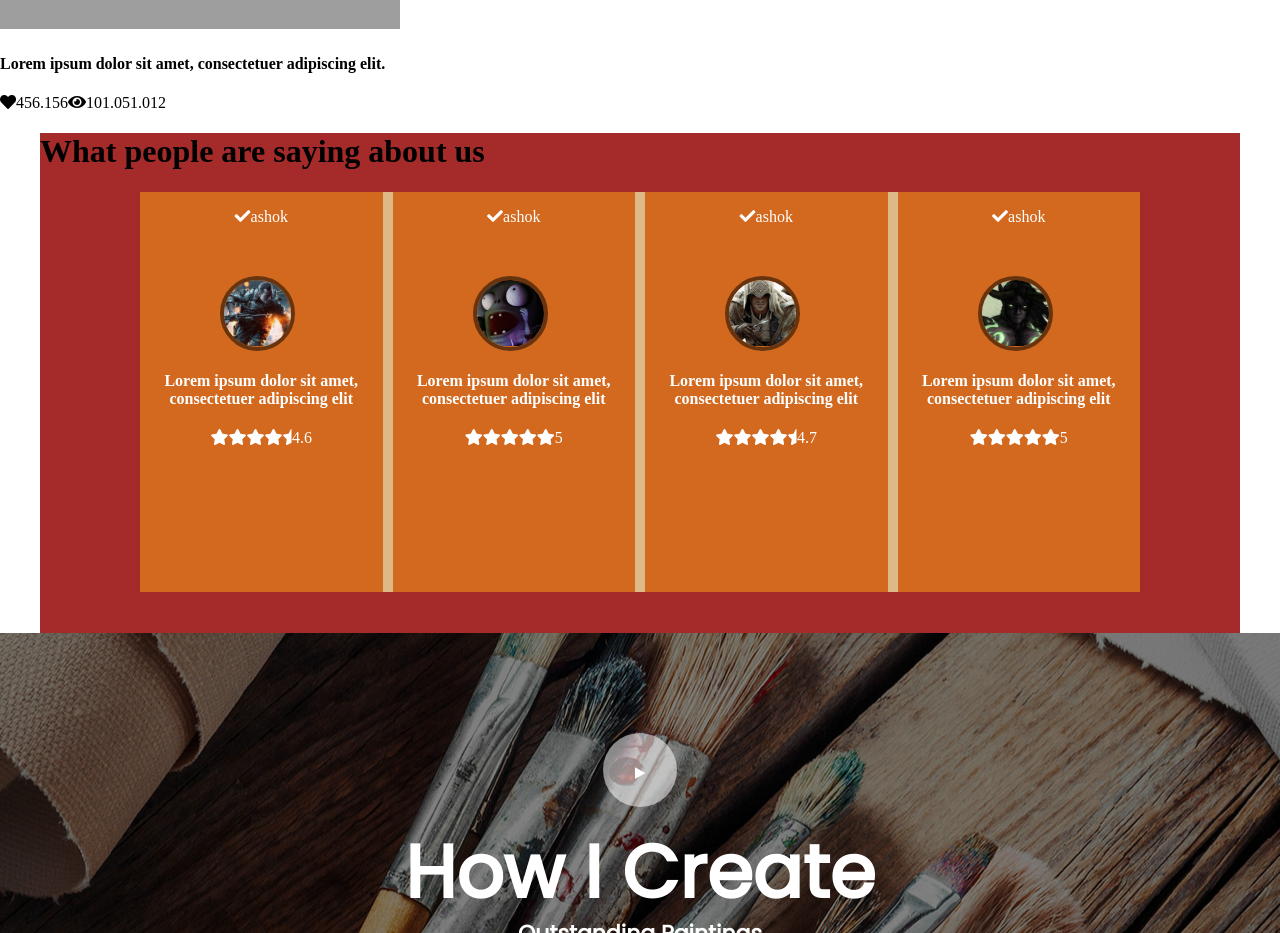
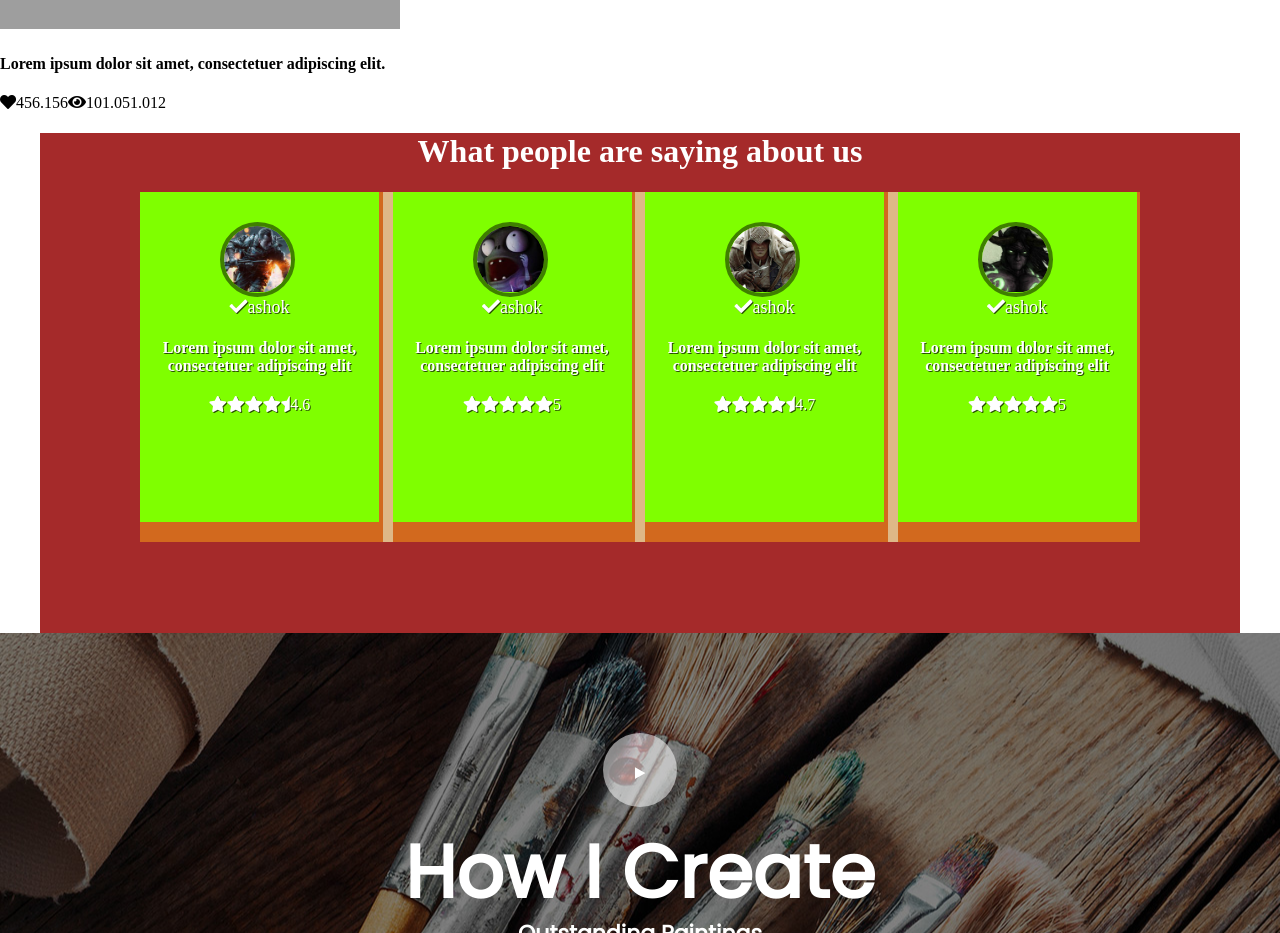
Before and after one commit to ImAshokDev/React-Painting-project, a React (Create React App) app: page / in a window 1280 px wide. Shown: the part 3140-4073 px from the top of the page. Built offline with nearby package versions, Linux system fonts and the light colour scheme; grey boxes are pictures that could not be loaded; a web font is replaced by a local one.

Commit message:
review tag updated

```diff
--- a/src/reviews/ReviewTag.jsx
+++ b/src/reviews/ReviewTag.jsx
@@ -73,18 +73,20 @@ const Cards = ({
   icon2,
   icon3,
   icon4,
-  icon5,
+  icon5
 }) => (
   <div className="cards">
-    <p>
-      <span className="left">
+    <div className="card-wrapper">
+      <div className="profile">
+        <img src={image} alt="" />
+      </div>
+      <div className="name">
+        <span>
           <i className="fa fa-check" />
           {name}
         </span>
-    </p>
-    <div className="profile">
-      <img src={image} alt="" />
       </div>
+
       <h4>{text}</h4>
       <span className="right">
         {icon1}
@@ -94,6 +96,7 @@ const Cards = ({
         {icon5}
         {rate}
       </span>
+    </div>
 
     {/* <span className="left">
       <i className="fa fa-heart" />
--- a/src/reviews/ReviewTag.scss
+++ b/src/reviews/ReviewTag.scss
@@ -3,8 +3,14 @@
   width: 1200px;
   background: brown;
   margin: auto;
+  .title {
+    text-align: center;
+    h1 {
+      color: white;
+    }
+  }
   .review-block {
-    height: 400px;
+    height: 350px;
     width: 1000px;
     margin: auto;
     background: burlywood;
@@ -16,12 +22,28 @@
       background: chocolate;
       color: white;
       text-align: center;
+      text-shadow: 1px 1px rgba(0, 0, 0, 0.7);
+
+      .card-wrapper {
+        background: chartreuse;
+        // background: url(https://dl.dropboxusercontent.com/s/ou2wvj3smr8k8eu/bg.jpg);
+        height: 300px;
+        width: 239px;
+        padding-top: 30px;
+
+        .name {
+          span {
+            margin: -40px 0;
+            font-size: 18px;
+          }
+        }
+
         .profile {
-        margin: 50px 0 0 80px;
+          margin: 0 0 0 80px;
+
           height: 75px;
           width: 75px;
           border-radius: 100%;
-
           overflow: hidden;
           border: 4px solid rgba(0, 0, 0, 0.5);
           box-sizing: border-box;
@@ -35,3 +57,4 @@
       }
     }
   }
+}
```
Lines whose indentation alone changed are shown as unchanged.
